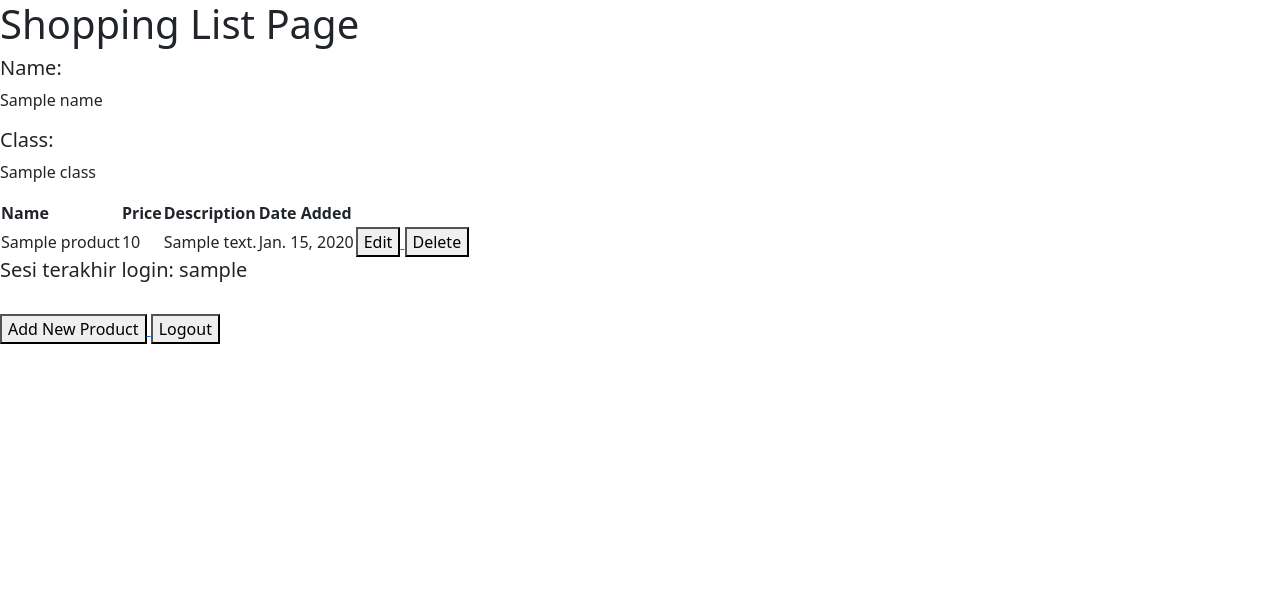
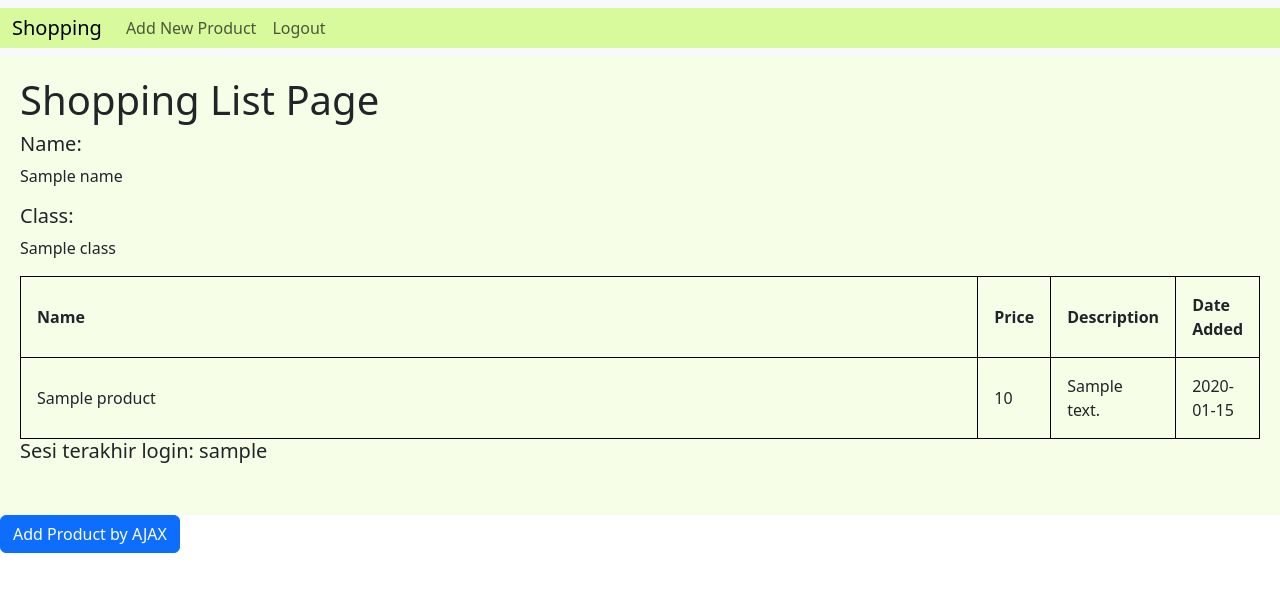
Before and after one commit to Rachel-sustainabletech/shopping-list, a Django app: template main/templates/main.html in a window 1280 px wide. Shown: the top 592 px of the page. Run offline with Django 3.2, Linux system fonts and the light colour scheme; tables that the repository leaves empty hold one stand-in row (values such as "Sample post"); the template is opened without the code that fills it: values that come from a table or form of the project are taken from there, most other values are stand-ins (such as "Sample title", 1, 10 or a date in 2020).

Commit message:
Tutorial 5 Done

```diff
--- a/main/templates/main.html
+++ b/main/templates/main.html
@@ -1,6 +1,31 @@
 {% extends 'base.html' %}
 
 {% block content %}
+    <style>
+        table, th, td{
+            border: 1px solid black;
+            border-collapse: collapse;
+            padding: 16px;
+            width: 100%;
+        }
+    </style>
+
+    <nav class="navbar navbar-expand-lg bg-body-tertiary">
+        <div class="container-fluid" style= "background-color: #d9f99d;">
+        <a class="navbar-brand" href="#">Shopping</a>
+        <button class="navbar-toggler" type="button" data-bs-toggle="collapse" data-bs-target="#navbarNavAltMarkup" aria-controls="navbarNavAltMarkup" aria-expanded="false" aria-label="Toggle navigation">
+            <span class="navbar-toggler-icon"></span>
+        </button>
+        <div class="collapse navbar-collapse" id="navbarNavAltMarkup">
+            <div class="navbar-nav">
+            <a class="nav-link" href="{% url 'main:create_product' %}">Add New Product</a>
+            <a class="nav-link" href="{% url 'main:logout' %}">Logout</a>
+            </div>
+        </div>
+        </div>
+    </nav>
+
+    <div style= "padding: 20px; background-color:#f7fee7;">
     <h1>Shopping List Page</h1>
 
     <h5>Name:</h5>
@@ -9,15 +34,15 @@
     <h5>Class:</h5>
     <p>{{class}}</p>
 
-    <table>
+    <table id="product_table"></table>
+
+    {% comment %} <table>
         <tr>
             <th>Name</th>
             <th>Price</th>
             <th>Description</th>
             <th>Date Added</th>
         </tr>
-
-        {% comment %} Berikut cara memperlihatkan data produk di bawah baris ini {% endcomment %}
 
         {% for product in products %}
             <tr>
@@ -39,22 +64,85 @@
                 </td>
             </tr>
         {% endfor %}
-    </table>
+    </table> {% endcomment %}
 
     <h5>Sesi terakhir login: {{ last_login }}</h5>
 
     <br />
 
-    <a href="{% url 'main:create_product' %}">
-        <button>
-            Add New Product
-        </button>
-    </a>
+    </div>
+    <script>
+        async function getProducts() {
+            return fetch("{% url 'main:get_product_json' %}").then((res) => res.json())
+        }
 
-    <a href="{% url 'main:logout' %}">
-        <button>
-            Logout
-        </button>
-    </a>
+        async function refreshProducts() {
+            document.getElementById("product_table").innerHTML = ""
+            const products = await getProducts()
+            let htmlString = `<tr>
+                <th>Name</th>
+                <th>Price</th>
+                <th>Description</th>
+                <th>Date Added</th>
+            </tr>`
+            products.forEach((item) => {
+                htmlString += `\n<tr>
+                <td>${item.fields.name}</td>
+                <td>${item.fields.price}</td>
+                <td>${item.fields.description}</td>
+                <td>${item.fields.date_added}</td>
+            </tr>`
+            })
+
+            document.getElementById("product_table").innerHTML = htmlString
+        }
+
+        refreshProducts()
+
+        function addProduct() {
+            fetch("{% url 'main:add_product_ajax' %}", {
+                method: "POST",
+                body: new FormData(document.querySelector('#form'))
+            }).then(refreshProducts)
+
+            document.getElementById("form").reset()
+            return false
+        }
+        document.getElementById("button_add").onclick = addProduct
+    </script>
+
+    <div class="modal fade" id="exampleModal" tabindex="-1" aria-labelledby="exampleModalLabel" aria-hidden="true">
+        <div class="modal-dialog">
+            <div class="modal-content">
+                <div class="modal-header">
+                    <h1 class="modal-title fs-5" id="exampleModalLabel">Add New Product</h1>
+                    <button type="button" class="btn-close" data-bs-dismiss="modal" aria-label="Close"></button>
+                </div>
+                <div class="modal-body">
+                    <form id="form" onsubmit="return false;">
+                        {% csrf_token %}
+                        <div class="mb-3">
+                            <label for="name" class="col-form-label">Name:</label>
+                            <input type="text" class="form-control" id="name" name="name"></input>
+                        </div>
+                        <div class="mb-3">
+                            <label for="price" class="col-form-label">Price:</label>
+                            <input type="number" class="form-control" id="price" name="price"></input>
+                        </div>
+                        <div class="mb-3">
+                            <label for="description" class="col-form-label">Description:</label>
+                            <textarea class="form-control" id="description" name="description"></textarea>
+                        </div>
+                    </form>
+                </div>
+                <div class="modal-footer">
+                    <button type="button" class="btn btn-secondary" data-bs-dismiss="modal">Close</button>
+                    <button type="button" class="btn btn-primary" id="button_add" data-bs-dismiss="modal">Add Product</button>
+                </div>
+            </div>
+        </div>
+    </div>
+
+    <button type="button" class="btn btn-primary" data-bs-toggle="modal" data-bs-target="#exampleModal">Add Product by AJAX</button>
 
 {% endblock content %}
--- a/main/urls.py
+++ b/main/urls.py
@@ -1,5 +1,5 @@
 from django.urls import path
-from main.views import show_main, create_product, show_xml, show_json, show_xml_by_id, show_json_by_id, register, login_user, logout_user, edit_product, delete_product
+from main.views import show_main, create_product, show_xml, show_json, show_xml_by_id, show_json_by_id, register, login_user, logout_user, edit_product, delete_product, get_product_json, add_product_ajax
 
 app_name = 'main'
 
@@ -15,4 +15,6 @@ urlpatterns = [
     path('logout/', logout_user, name='logout'),
     path('edit-product/<int:id>', edit_product, name='edit_product'),
     path('delete/<int:id>', delete_product, name='delete_product'),
+    path('get-product/', get_product_json, name='get_product_json'),
+    path('create-product-ajax/', add_product_ajax, name='add_product_ajax')
 ]
--- a/main/views.py
+++ b/main/views.py
@@ -1,9 +1,8 @@
 from django.shortcuts import render
-from django.http import HttpResponseRedirect
+from django.http import HttpResponseRedirect, HttpResponse, HttpResponseNotFound
 from main.forms import ProductForm
 from django.urls import reverse
 from main.models import Product
-from django.http import HttpResponse
 from django.core import serializers
 from django.shortcuts import redirect
 from django.contrib.auth.forms import UserCreationForm
@@ -11,6 +10,7 @@ from django.contrib import messages
 from django.contrib.auth import authenticate, login, logout
 from django.contrib.auth.decorators import login_required
 import datetime
+from django.views.decorators.csrf import csrf_exempt
 
 # Create your views here.
 @login_required(login_url='/login')
@@ -109,3 +109,22 @@ def delete_product(request, id):
     product.delete()
     # Kembali ke halaman awal
     return HttpResponseRedirect(reverse('main:show_main'))
+
+def get_product_json(request):
+    product_item = Product.objects.all()
+    return HttpResponse(serializers.serialize('json', product_item))
+
+@csrf_exempt
+def add_product_ajax(request):
+    if request.method == 'POST':
+        name = request.POST.get("name")
+        price = request.POST.get("price")
+        description = request.POST.get("description")
+        user = request.user
+
+        new_product = Product(name=name, price=price, description=description, user=user)
+        new_product.save()
+
+        return HttpResponse(b"CREATED", status=201)
+
+    return HttpResponseNotFound()
```
